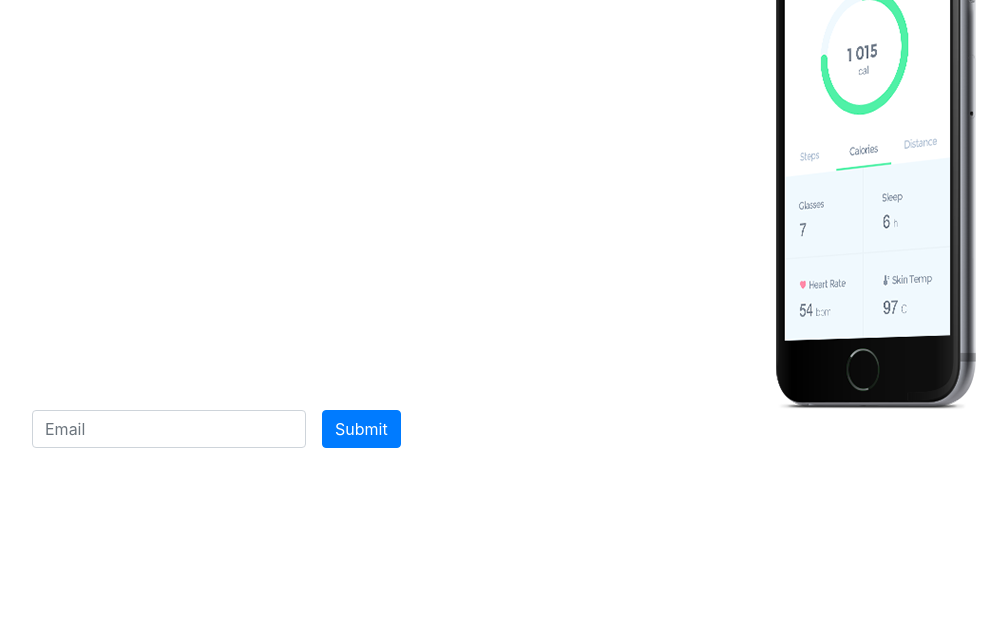
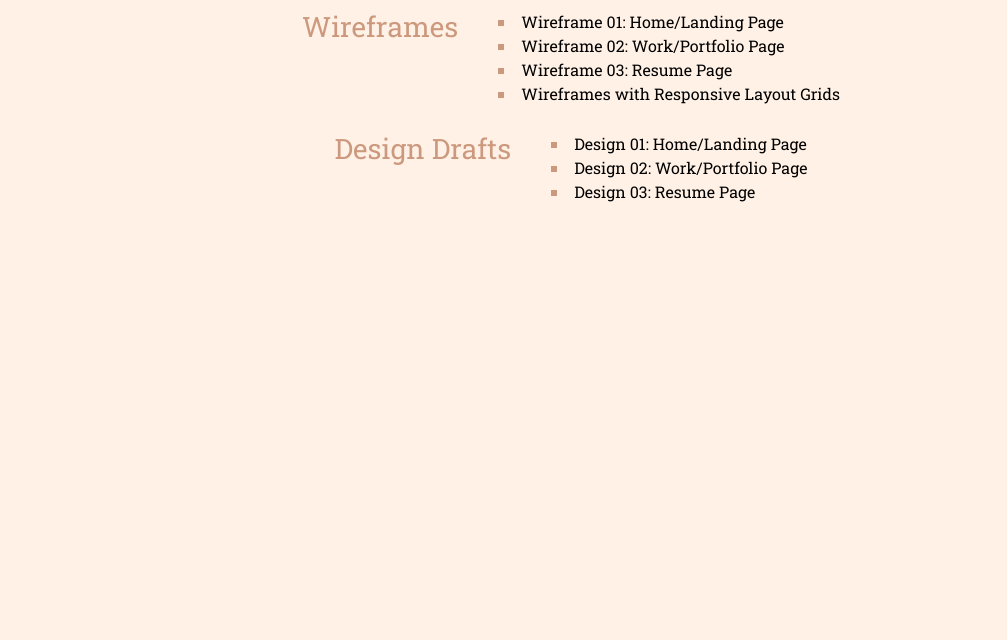
Before and after one commit to saeheepark89/uclax_wcib_week_9, a website: page index.html in a window 1280 px wide. Shown: the part 160-800 px from the top of the page, without its empty margins (69-1076 px from the left). Drawn offline with nearby package versions, Linux system fonts and the light colour scheme.

Commit message:
week 9 final wireframe and drafts

```diff
--- a/css/styles.scss
+++ b/css/styles.scss
@@ -1,22 +1,25 @@
 body {
-
-  background: grey;
-
-  .header-area {
-    padding: 50px 50px 20px 50px;
-    background: #0cb3f8 url('../images/background_white.png') repeat-x bottom;
-  }
-
-  .form-area {
-    padding: 20px;
-    .form-inline {
-      input {
-        background-color: rgba(255,255,255,.5);
-      }
-      .btn {
-        margin-left: -20px;
-      }
-    }
-  }
-
+  background: #FFF1E6;
+  font-family: 'Roboto Slab', serif;
+  color: #CD997E;
 }
+.container {
+  margin-top: 100px;
+}
+h1 {
+  font-size: 35px;
+  font-weight: 700;
+}
+.wireframe {
+  margin-top: 20px;
+}
+a {
+  color: black;
+}
+ul {
+  list-style-type: square;
+  list-style-position: inside;
+}
+.designs {
+  margin-top: 10px;
+}
--- a/index.html
+++ b/index.html
@@ -4,13 +4,16 @@
   <head>
     <meta charset="utf-8">
 
-    <title>Week 8 Layout Examples</title>
+    <title>Week 9</title>
 
     <meta name="description" content="">
     <meta name="viewport" content="width=device-width, initial-scale=1">
 
     <link rel="stylesheet" href="css/bootstrap.min.css">
     <link rel="stylesheet" href="css/styles.css">
+
+    <link rel="preconnect" href="https://fonts.gstatic.com">
+    <link href="https://fonts.googleapis.com/css2?family=Roboto&family=Roboto+Slab:wght@400;700&display=swap" rel="stylesheet">
 
     <script src="https://ajax.googleapis.com/ajax/libs/jquery/3.4.1/jquery.min.js"></script>
     <script src="js/bootstrap.min.js"></script>
@@ -21,27 +24,41 @@
 
     <div class="container">
 
-      <div class="row header-area">
-        <div class="col-8">
+      <div class="row title justify-content-center">
+          <h1>Week 9 - Final Project Wireframe & Design</h1>
         </div>
-        <div class="col-4">
-          <img src="images/iphone.png" alt="iPhone" class="img-fluid">
+      <div class="row wireframe justify-content-center">
+        <h3>Wireframes</h3>
+        <ul>
+          <li>
+            <a href="images/draft_home.pdf" target="_blank">Wireframe 01: Home/Landing Page</a>
+          </li>
+          <li>
+            <a href="images/draft_work.pdf" target="_blank">Wireframe 02: Work/Portfolio Page</a>
+          </li>
+          <li>
+            <a href="images/draft_resume.pdf" target="_blank">Wireframe 03: Resume Page</a>
+          </li>
+          <li>
+            <a href="images/draft_grids.png" target="_blank">Wireframes with Responsive Layout Grids</a>
+          </li>
+        </ul>
         </div>
-      </div>
 
-      <div class="row">
-        <div class="col-12 form-area">
-
-          <form class="form-inline">
-            <div class="form-group mx-sm-3 mb-2">
-              <label for="inputPassword2" class="sr-only">Password</label>
-              <input type="email" class="form-control" id="inputEmail" placeholder="Email">
-            </div>
-            <button type="submit" class="btn btn-primary mb-2">Submit</button>
-          </form>
-
-        </div>
-      </div>
+        <div class="row designs justify-content-center">
+          <h3>Design Drafts</h3>
+          <ul>
+            <li>
+              <a href="images/final_home.pdf" target="_blank">Design 01: Home/Landing Page</a>
+            </li>
+            <li>
+              <a href="images/final_work.pdf" target="_blank">Design 02: Work/Portfolio Page</a>
+            </li>
+            <li>
+              <a href="images/final_resume.pdf" target="_blank">Design 03: Resume Page</a>
+            </li>
+          </ul>
+          </div>
 
     </div>
 
```
Also changed, not shown: css/bootstrap.min.css (added), css/styles.css, images/background_white.png (deleted), images/draft_grids.png (added), images/iphone.png (deleted), js/bootstrap.min.js (added), 10 other files.
